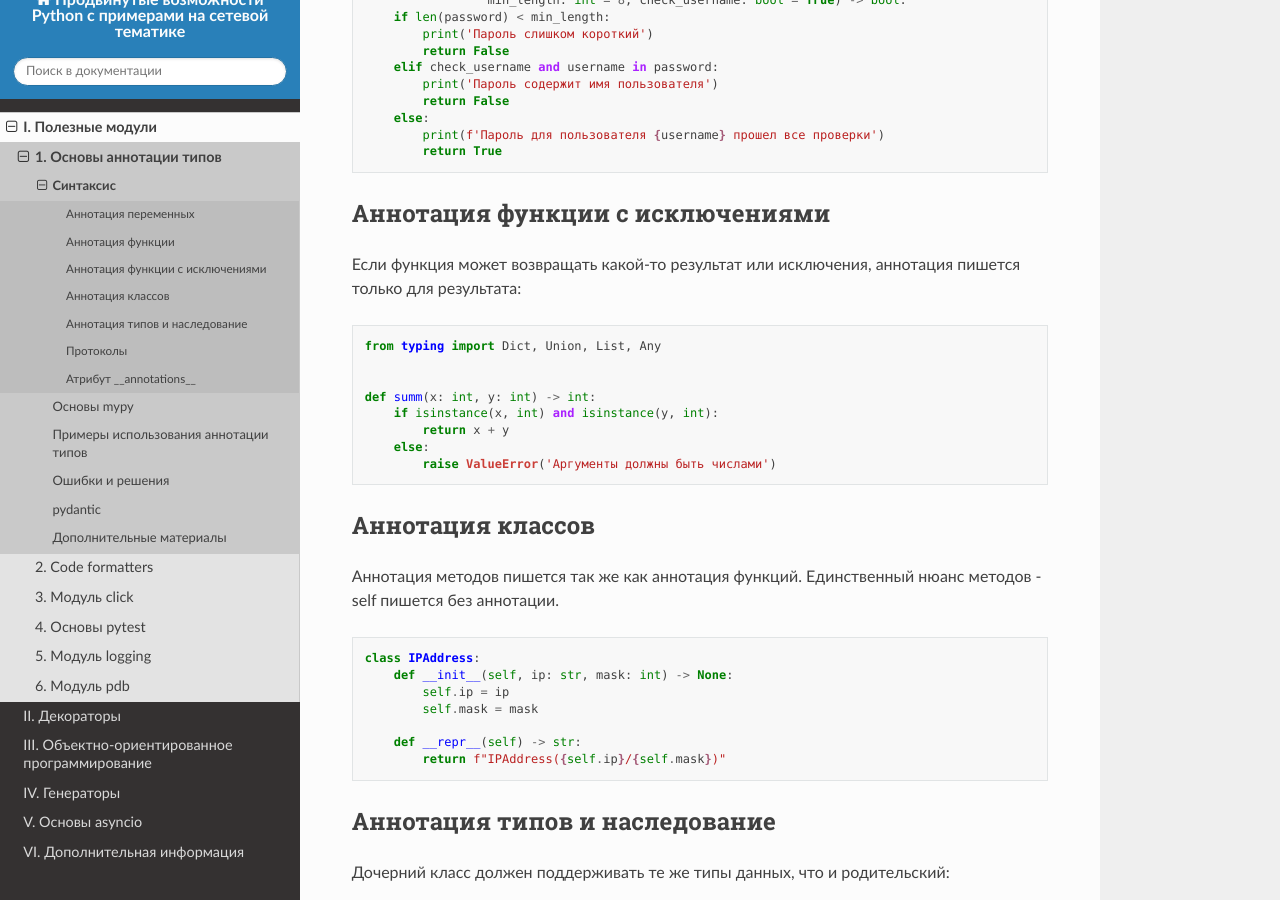
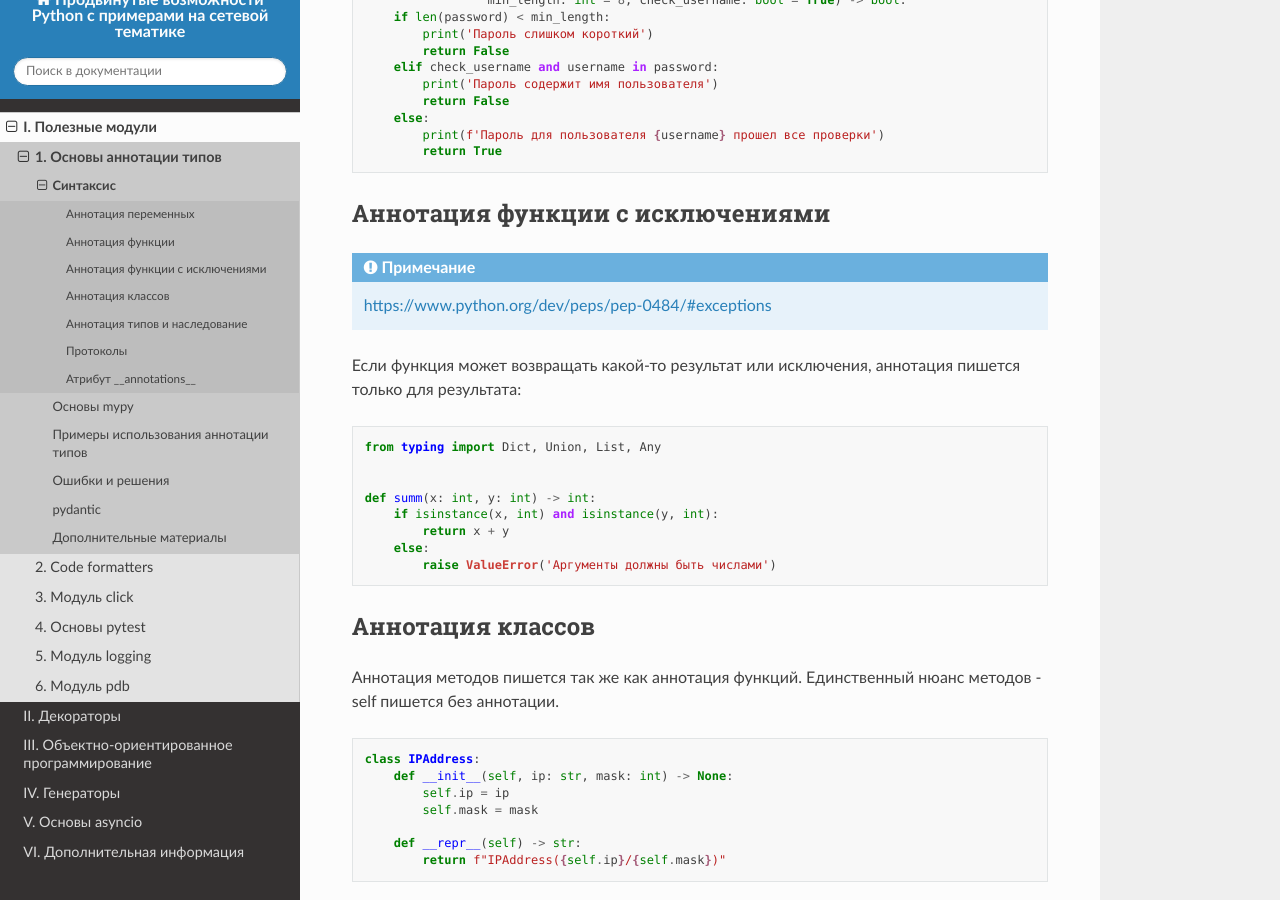
Before and after one commit to natenka/advpyneng-book, a Sphinx documentation site: the page built from docs/source/book/01_type_annotations/syntax.rst, in a window 1280 px wide and 900 px high, scrolled down 2267 px. Built offline with Sphinx 7.4.7 and the Read the Docs theme 2.0.0, drawn with Linux system fonts in a browser that asks for light colours; pages that are not in the unit, such as notebooks, are missing from menus; some of the changed lines change nothing that is shown.

```diff
--- a/docs/source/book/01_type_annotations/syntax.rst
+++ b/docs/source/book/01_type_annotations/syntax.rst
@@ -127,6 +127,10 @@
 
 Аннотация функции с исключениями
 ~~~~~~~~~~~~~~~~~~~~~~~~~~~~~~~~
+
+.. note::
+
+    https://www.python.org/dev/peps/pep-0484/#exceptions
 
 Если функция может возвращать какой-то результат или исключения, аннотация пишется только для результата:
 
```
